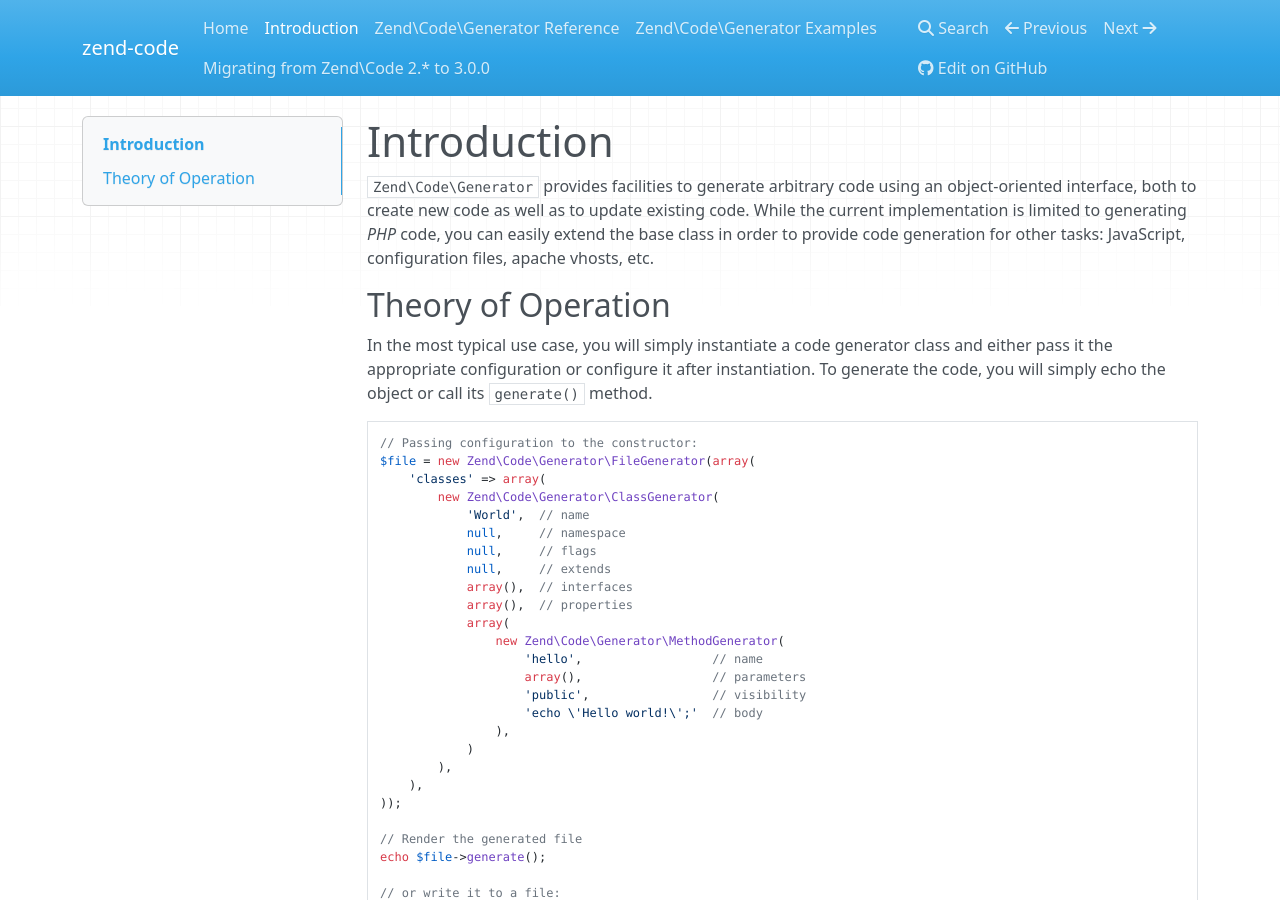
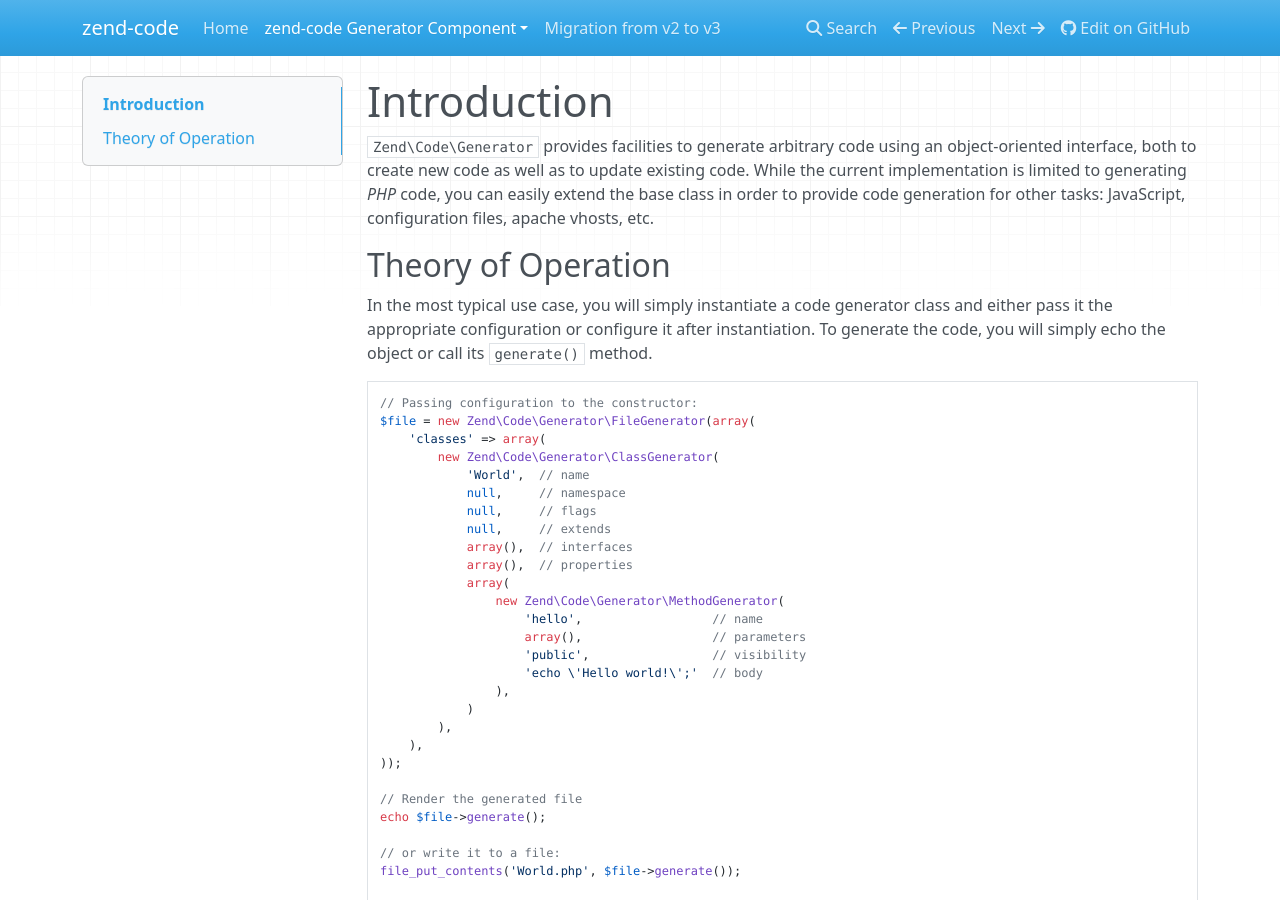
Before and after one commit to laminas/laminas-code, an MkDocs documentation site: the page built from doc/book/generator/intro.md, in a window 1280 px wide and 900 px high. Built offline with MkDocs 1.6.1, drawn with Linux system fonts in a browser that asks for light colours; nearby versions of some CDN libraries; old or Windows-style settings are respelled for this version of MkDocs.

Commit message:
Proper bookdown/mkdocs toolchain

````diff
--- a/doc/book/zend.code.migrate.2.to.3.md
+++ b/doc/book/migration.md
@@ -1,6 +1,6 @@
-# Migrating from `Zend\Code` `2.*` to `3.0.0`
+# Migrating from zend-code v2 to v3
 
-### `string`, `int`, `float`, `bool` are no longer ignored
+## `string`, `int`, `float`, `bool` are no longer ignored
 
 In 2.x, a `Zend\Code\Generator\ParameterGenerator` with name `foo` and type
 `string`, `int`, `float` or `bool` simply generated code `"$foo"`:
@@ -27,7 +27,7 @@ if (in_array($type, ['string', 'int', 'float', 'bool'])) {
 $generator->setType($type);
 ```
 
-### `Zend\Code\Reflection\ParameterReflection#getType()` changes
+## `Zend\Code\Reflection\ParameterReflection#getType()` changes
 
 PHP 7 introduced [`ReflectionParameter#getType()`](http://php.net/manual/en/reflectionparameter.gettype.php).
 
@@ -37,7 +37,7 @@ was renamed to `Zend\Code\Reflection\ParameterReflection#detectType()`.
 If you relied on `Zend\Code\Reflection\ParameterReflection#getType()`, you can
 simply replace the method calls in your code.
 
-### DocBlock types ignored by `Zend\Code\Generator\ParameterGenerator::fromReflection()`
+## DocBlock types ignored by `Zend\Code\Generator\ParameterGenerator::fromReflection()`
 
 As a direct consequence of the previous change, calls to
 `Zend\Code\Generator\ParameterGenerator::fromReflection()` will not mirror the
@@ -73,7 +73,7 @@ That also means that reflecting scalar type hints from DocBlocks into the
 signature of a generated method may lead to fatal errors (due to signature
 mismatch) at runtime.
 
-### Type strings are validated
+## Type strings are validated
 
 If you attempt to generate type-hints for parameters or return types, those types are
 now validated before the code is generated.
@@ -94,7 +94,7 @@ $parameterGenerator->setType('\\'); // invalid (throws exception)
 ```
 
 
-### Generated type-hints are now prefixed by `"\"`
+## Generated type-hints are now prefixed by `"\"`
 
 Generated type-hints are now prefixed with the `NAMESPACE_SEPARATOR`,
 `"\"`.
@@ -116,14 +116,13 @@ In version 3.x, it produces `public function foo(\baz $bar) : \tab {}`.
 In order to avoid migration problems, be sure to always pass fully qualified class
 names to `Zend\Code\Generator\MethodGenerator` and `Zend\Code\Generator\ParameterGenerator`.
 
-
-### `Zend\Code\Generator\ParameterGenerator::$simple` was removed
+## `Zend\Code\Generator\ParameterGenerator::$simple` was removed
 
 If you extended `Zend\Code\Generator\ParameterGenerator`, be sure to check if you
 are accessing the protected static variable `$simple`: it was removed, and you should
 adapt your code by either copying it into your class or avoiding its usage.
 
-### `Zend\Code\Generator\ParameterGenerator::$type` has changed
+## `Zend\Code\Generator\ParameterGenerator::$type` has changed
 
 If you extended `Zend\Code\Generator\ParameterGenerator`, be sure to check if you
 are accessing the protected variable `$type`: its type has changed.
--- a/mkdocs.yml
+++ b/mkdocs.yml
@@ -2,11 +2,9 @@ docs_dir: doc/book
 site_dir: doc/html
 pages:
     - index.md
-    - zend.code.generator.introduction.md
-    - zend.code.generator.reference.md
-    - zend.code.generator.examples.md
-    - zend.code.migrate.2.to.3.md
+    - { 'zend-code Generator Component': [{ Intro: generator/intro.md }, { Examples: generator/examples.md }, { Reference: generator/reference.md }] }
+    - { 'Migration from v2 to v3': migration.md }
 site_name: zend-code
-site_description: Zend\Code
+site_description: 'zend-code: Tools for reflecting, scanning, and generating PHP code'
 repo_url: 'https://github.com/zendframework/zend-code'
 copyright: 'Copyright (c) 2016 <a href="http://www.zend.com/">Zend Technologies USA Inc.</a>'
````
Also changed, not shown: README.md (+2 -2 lines), doc/book/generator/bookdown.json (added, +8 -0 lines), doc/bookdown.json (+7 -8 lines), doc/book/generator/examples.md (renamed from doc/book/zend.code.generator.examples.md), doc/book/generator/intro.md (renamed from doc/book/zend.code.generator.introduction.md), doc/book/generator/reference.md (renamed from doc/book/zend.code.generator.reference.md), 1 other file.
